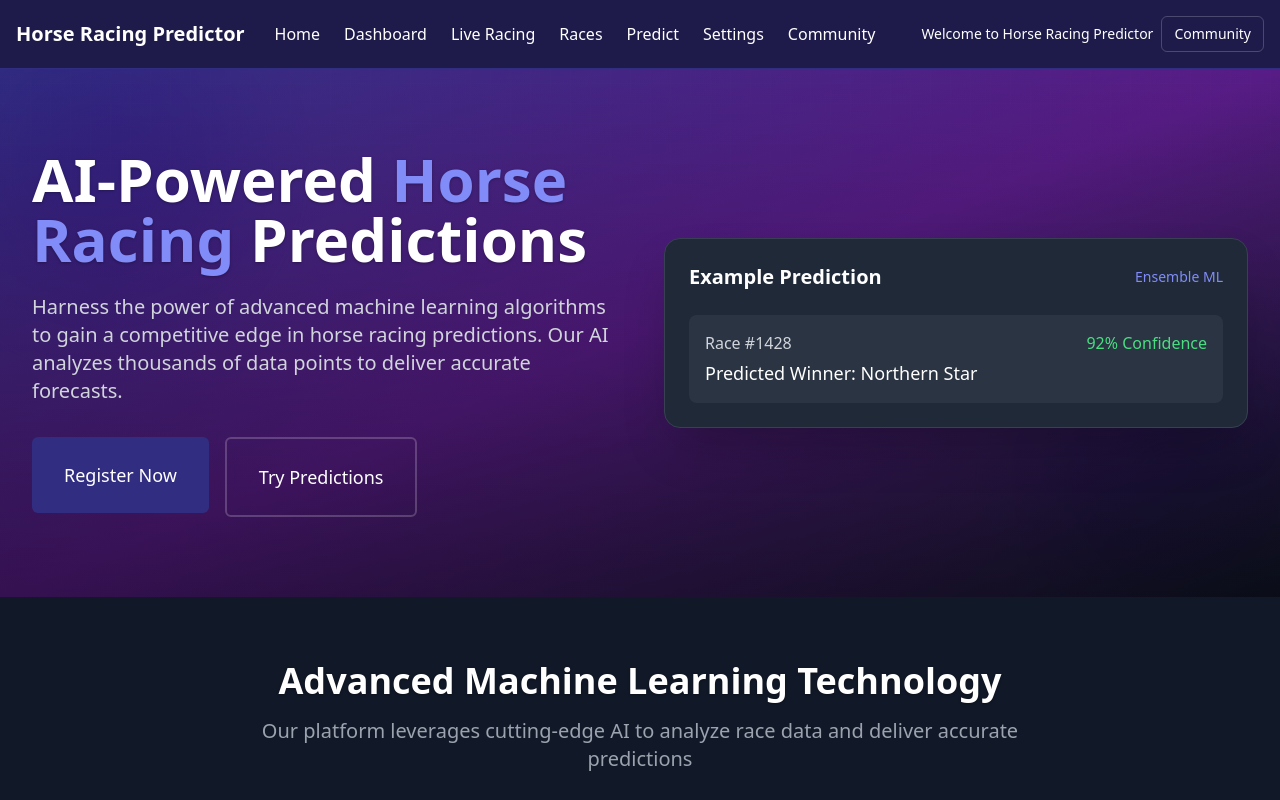
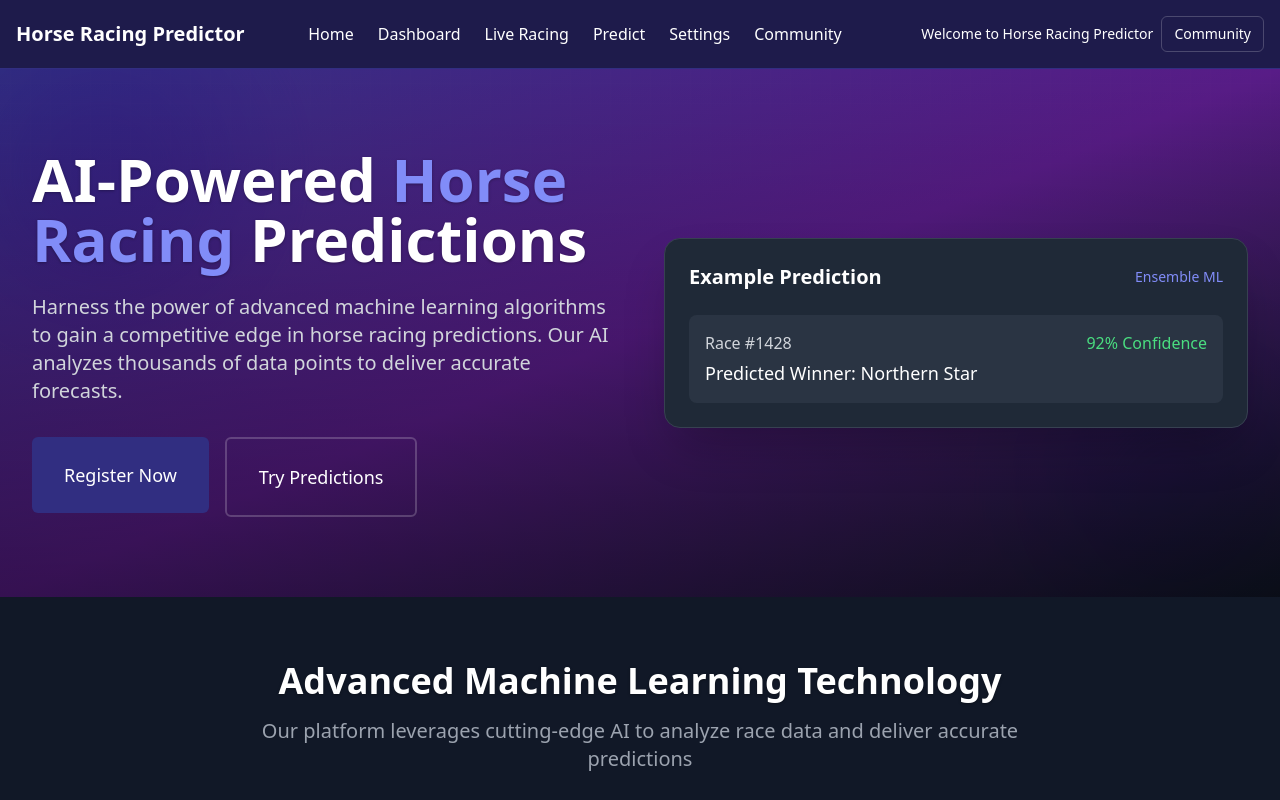
Before and after one commit to juggajay/racing-tool, a Next.js app: page / in a window 1280 px wide. Shown: the top 800 px of the page. Built offline with nearby package versions, Linux system fonts and the light colour scheme.

Commit message:
Refactor: Remove Races link from navigation

```diff
--- a/src/components/ui/mobile-nav.tsx
+++ b/src/components/ui/mobile-nav.tsx
@@ -53,13 +53,10 @@ export function MobileNav() {
               <Link href="/live-racing" className="hover:text-indigo-400 transition-colors">
                 Live Racing
               </Link>
-              <Link href="/races" className="hover:text-indigo-400 transition-colors">
-                Races
-              </Link>
+              {/* Removed Races Link */}
               <Link href="/predict" className="hover:text-indigo-400 transition-colors">
                 Predict
               </Link>
-              {/* Removed Backtest Link */}
               <Link href="/settings" className="hover:text-indigo-400 transition-colors">
                 Settings
               </Link>
@@ -130,13 +127,7 @@ export function MobileNav() {
                   >
                     Live Racing
                   </Link>
-                  <Link
-                    href="/races"
-                    className="hover:text-indigo-400 transition-colors py-2 px-4 rounded-md hover:bg-indigo-900/50"
-                    onClick={toggleMenu}
-                  >
-                    Races
-                  </Link>
+                  {/* Removed Races Link */}
                   <Link
                     href="/predict"
                     className="hover:text-indigo-400 transition-colors py-2 px-4 rounded-md hover:bg-indigo-900/50"
@@ -144,7 +135,6 @@ export function MobileNav() {
                   >
                     Predict
                   </Link>
-                  {/* Removed Backtest Link */}
                   <Link
                     href="/settings"
                     className="hover:text-indigo-400 transition-colors py-2 px-4 rounded-md hover:bg-indigo-900/50"
@@ -171,7 +161,7 @@ export function MobileNav() {
 
       {/* Mobile Bottom Navigation Bar */}
       <div className="md:hidden fixed bottom-0 left-0 right-0 bg-indigo-950 border-t border-indigo-900 shadow-lg z-50 pb-safe">
-        <div className="grid grid-cols-5 h-14"> {/* Adjusted back to 5 columns */}
+        <div className="grid grid-cols-4 h-14"> {/* Adjusted back to 4 columns */}
           <Link
             href="/"
             className={`flex flex-col items-center justify-center text-xs ${pathname === '/' ? 'text-indigo-400' : 'text-gray-400'}`}
@@ -190,15 +180,7 @@ export function MobileNav() {
             <span>Live</span>
           </Link>
 
-          <Link
-            href="/races"
-            className={`flex flex-col items-center justify-center text-xs ${pathname === '/races' || pathname.startsWith('/races/') ? 'text-indigo-400' : 'text-gray-400'}`}
-          >
-            <svg xmlns="http://www.w3.org/2000/svg" className="h-6 w-6 mb-1" fill="none" viewBox="0 0 24 24" stroke="currentColor">
-              <path strokeLinecap="round" strokeLinejoin="round" strokeWidth={2} d="M3 10h18M7 15h1m4 0h1m-7 4h12a3 3 0 003-3V8a3 3 0 00-3-3H6a3 3 0 00-3 3v8a3 3 0 003 3z" />
-            </svg>
-            <span>Races</span>
-          </Link>
+          {/* Removed Races Link */}
 
           <Link
             href="/predict"
@@ -209,8 +191,6 @@ export function MobileNav() {
             </svg>
             <span>Predict</span>
           </Link>
-
-          {/* Removed Backtest Link */}
 
           <Link
             href="/settings"
```
